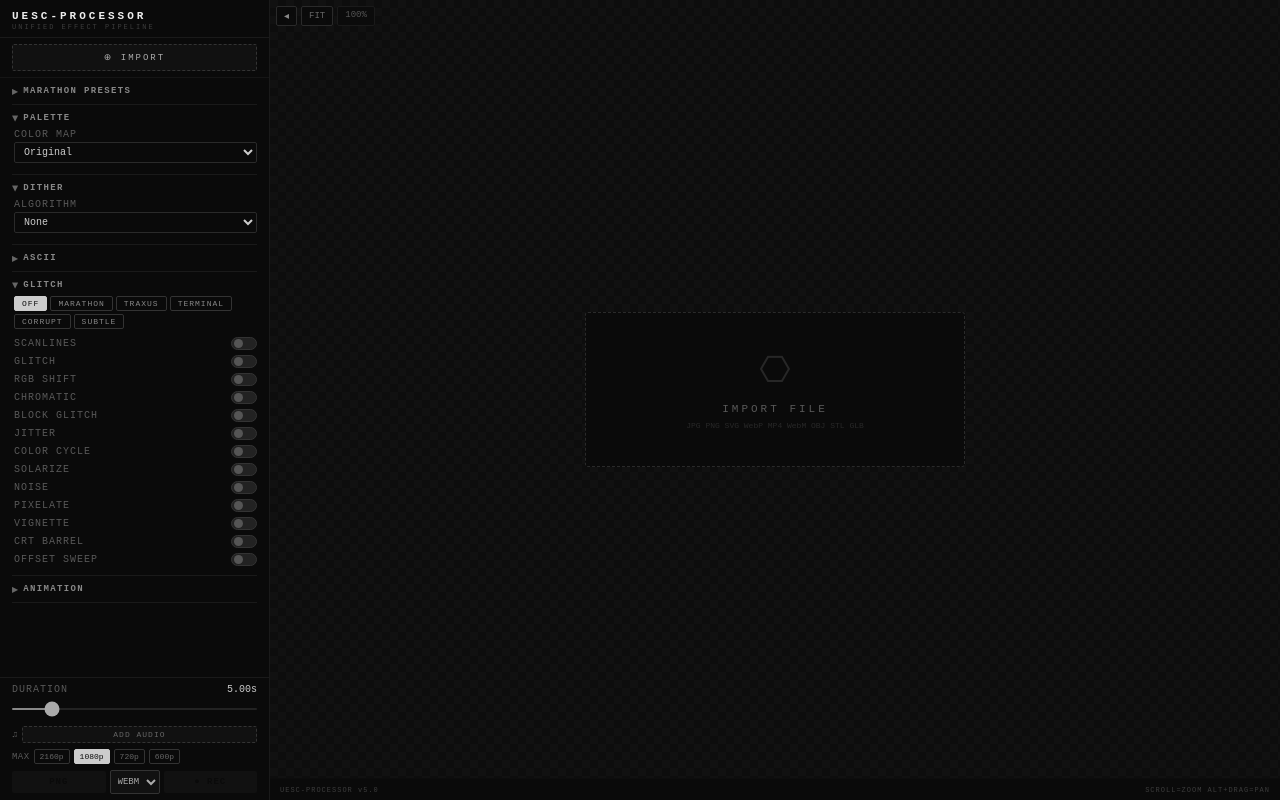
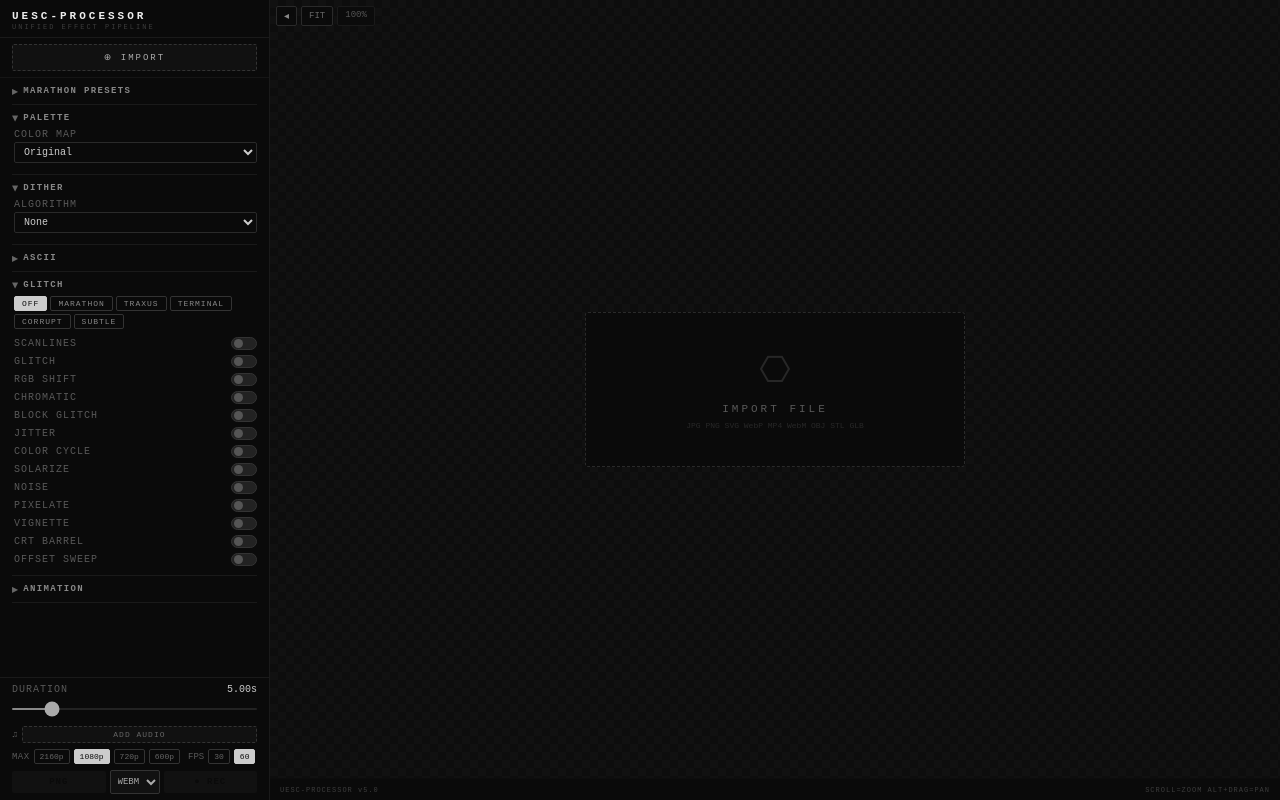
Before and after one commit to MiniLux/uesc-processor, a React (Vite) app: page / in a window 1280 px wide. Built offline with nearby package versions, Linux system fonts and the light colour scheme.

Commit message:
FPS selector 30/60 for video export

```diff
--- a/src/App.jsx
+++ b/src/App.jsx
@@ -458,7 +458,7 @@ function ColorSwatch({color,onChange,onRemove}){
 // --- MAIN ---
 export default function UESCProcessor(){
   const[imageEl,setImageEl]=useState(null);const[mediaType,setMediaType]=useState(null);const[videoEl,setVideoEl]=useState(null);const[videoPlaying,setVideoPlaying]=useState(false);
-  const[animate,setAnimate]=useState(true);const[showPanel,setShowPanel]=useState(true);const[err,setErr]=useState(null);const[recording,setRecording]=useState(false);const[recFmt,setRecFmt]=useState("webm");const[recDur,setRecDur]=useState(5);const[recProgress,setRecProgress]=useState(0);const[recRes,setRecRes]=useState("1920x1080");
+  const[animate,setAnimate]=useState(true);const[showPanel,setShowPanel]=useState(true);const[err,setErr]=useState(null);const[recording,setRecording]=useState(false);const[recFmt,setRecFmt]=useState("webm");const[recDur,setRecDur]=useState(5);const[recProgress,setRecProgress]=useState(0);const[recRes,setRecRes]=useState("1920x1080");const[recFps,setRecFps]=useState(60);
   const[palette,setPalette]=useState("Original");
   const[customColors,setCustomColors]=useState(["#000000","#00ff41"]);
   const[ditherAlgo,setDitherAlgo]=useState("None");
@@ -707,7 +707,7 @@ export default function UESCProcessor(){
     setRecording(true);setRecProgress(0);
     chunksRef.current=[];
 
-    const fps=60;
+    const fps=recFps;
     const frameDuration=1000/fps;
     const videoStream=outCanvas.captureStream(fps);
 
@@ -892,7 +892,7 @@ export default function UESCProcessor(){
         </div>
         <div style={{padding:"6px 12px",borderTop:"1px solid #1a1a1a",display:"flex",flexDirection:"column",gap:4}}>
           {recording&&<div style={{width:"100%",height:3,background:"#222",borderRadius:2,overflow:"hidden"}}><div style={{width:`${recProgress}%`,height:"100%",background:"#ff4040",transition:"width 0.1s"}}/></div>}
-          {recording&&<div style={{fontSize:8,color:"#888",textAlign:"center"}}>{recProgress}% — Rendering {recDur}s @ 60fps (real-time)</div>}
+          {recording&&<div style={{fontSize:8,color:"#888",textAlign:"center"}}>{recProgress}% — Rendering {recDur}s @ {recFps}fps</div>}
           {!recording&&<>
             <Rng label="Duration" value={recDur} min={1} max={30} step={0.5} suffix="s" onChange={v=>setRecDur(v)}/>
             <div style={{display:"flex",gap:4,alignItems:"center",marginBottom:2}}>
@@ -909,6 +909,10 @@ export default function UESCProcessor(){
               <span style={{fontSize:9,opacity:0.4,letterSpacing:"0.05em"}}>MAX</span>
               {["3840x2160","1920x1080","1280x720","800x600"].map(r=>(
                 <button key={r} onClick={()=>setRecRes(r)} style={{padding:"2px 5px",fontSize:8,fontFamily:"inherit",background:recRes===r?"#ccc":"transparent",color:recRes===r?"#0a0a0a":"#666",border:`1px solid ${recRes===r?"#ccc":"#333"}`,borderRadius:2,cursor:"pointer"}}>{r.split("x")[1]}p</button>
+              ))}
+              <span style={{fontSize:9,opacity:0.4,marginLeft:4}}>FPS</span>
+              {[30,60].map(f=>(
+                <button key={f} onClick={()=>setRecFps(f)} style={{padding:"2px 5px",fontSize:8,fontFamily:"inherit",background:recFps===f?"#ccc":"transparent",color:recFps===f?"#0a0a0a":"#666",border:`1px solid ${recFps===f?"#ccc":"#333"}`,borderRadius:2,cursor:"pointer"}}>{f}</button>
               ))}
             </div>
           </>}
```
